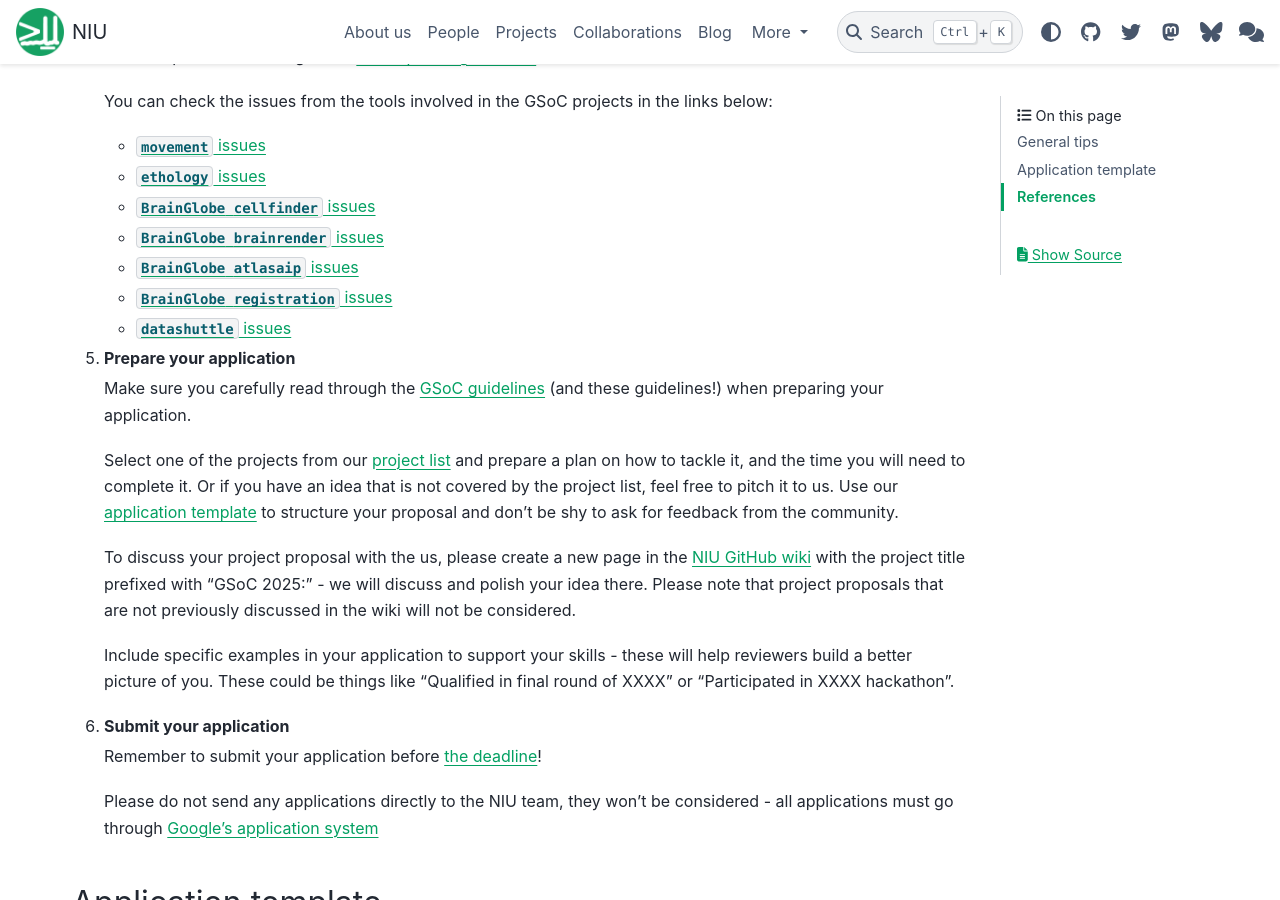
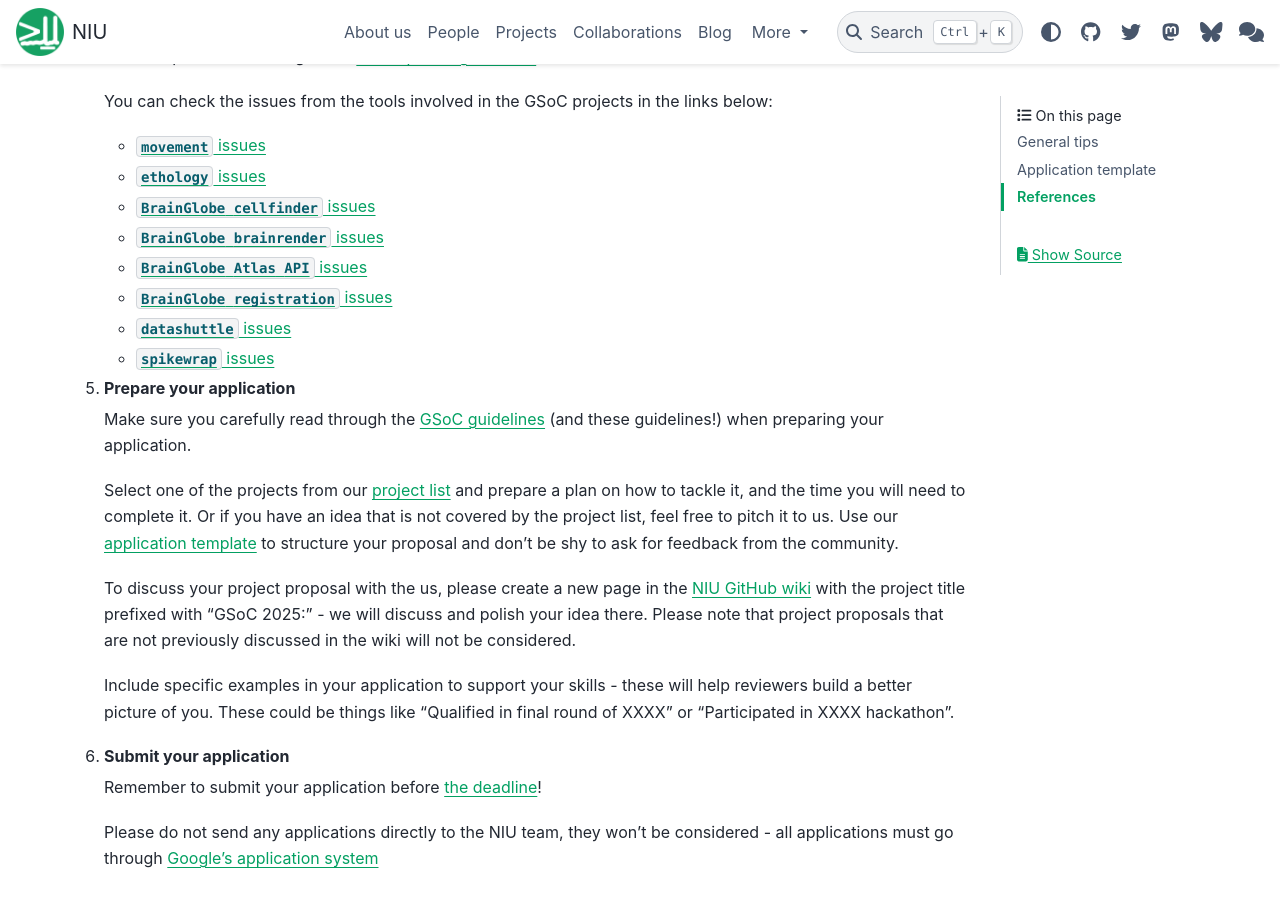
Before and after one commit to neuroinformatics-unit/neuroinformatics-unit.github.io, a Sphinx documentation site: the page built from docs/source/get-involved/gsoc/guidelines.md, in a window 1280 px wide and 900 px high, scrolled down 1527 px. Built offline with Sphinx 7.4.7 and the PyData theme 0.15.4, drawn with Linux system fonts in a browser that asks for light colours; nearby versions of some CDN libraries.

Commit message:
Add datashuttle issues to guide and fix typo

```diff
--- a/docs/source/get-involved/gsoc/guidelines.md
+++ b/docs/source/get-involved/gsoc/guidelines.md
@@ -48,9 +48,11 @@
     - [`ethology` issues](https://github.com/neuroinformatics-unit/ethology/issues)
     - [`BrainGlobe cellfinder` issues](https://github.com/brainglobe/cellfinder/issues)
     - [`BrainGlobe brainrender` issues](https://github.com/brainglobe/brainrender/issues)
-    - [`BrainGlobe atlasaip` issues](https://github.com/brainglobe/brainglobe-atlasapi/issues)
+    - [`BrainGlobe Atlas API` issues](https://github.com/brainglobe/brainglobe-atlasapi/issues)
     - [`BrainGlobe registration` issues](https://github.com/brainglobe/brainglobe-registration/issues)
     - [`datashuttle` issues](https://github.com/neuroinformatics-unit/datashuttle/issues)
+    - [`spikewrap` issues](https://github.com/neuroinformatics-unit/spikewrap/issues)
+
 
 
 5. **Prepare your application**
```
